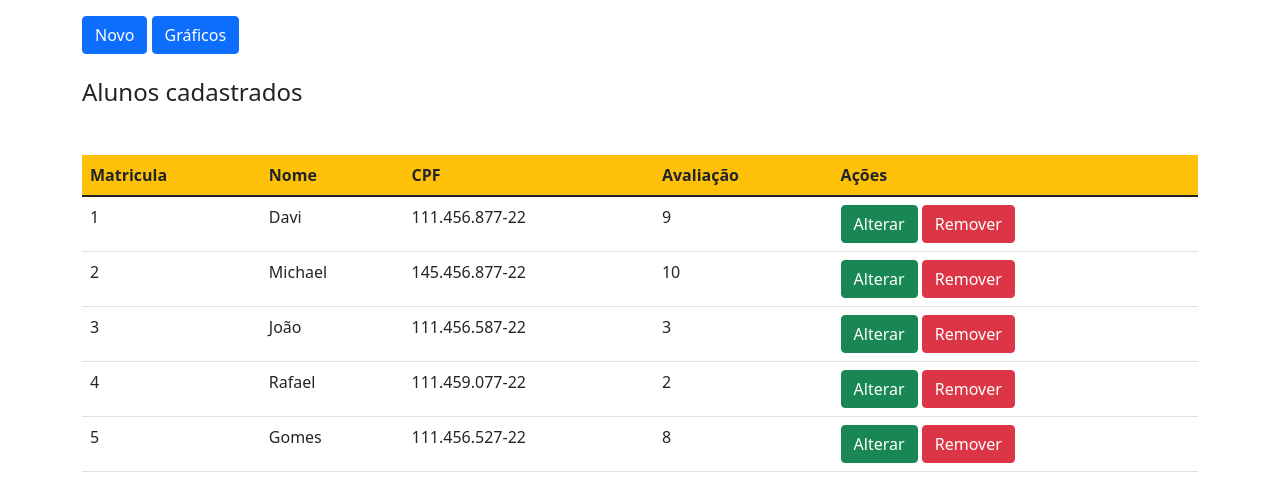
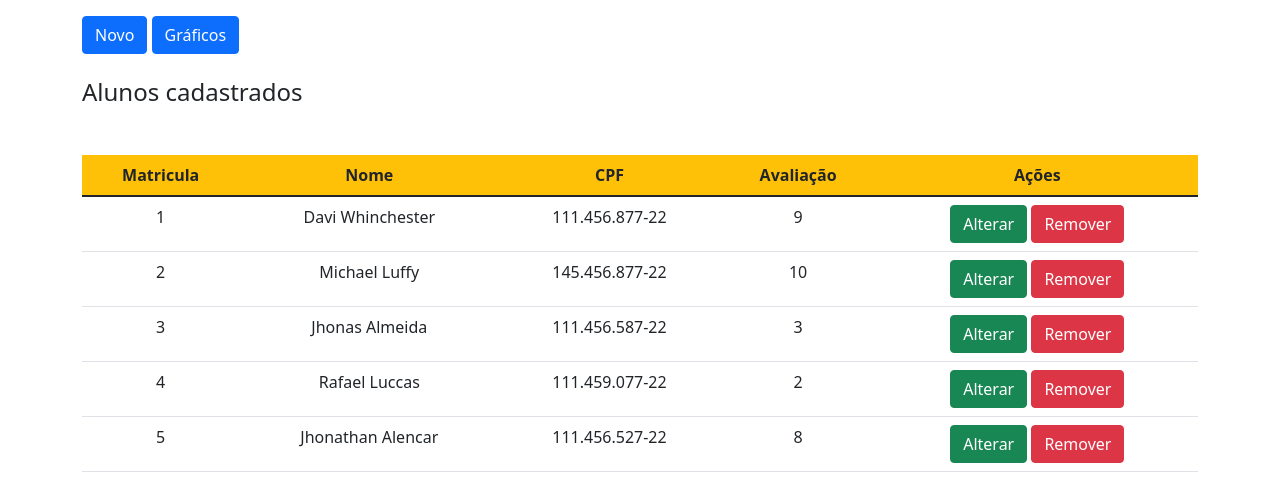
Before and after one commit to davimateus1/FrontendBZU, a React (Create React App) app in the folder frontend/: page / in a window 1280 px wide. Shown: the top 502 px of the page. Built offline with nearby package versions, Linux system fonts and the light colour scheme.

Commit message:
Validações  e comentários

```diff
--- a/frontend/public/index.html
+++ b/frontend/public/index.html
@@ -4,7 +4,7 @@
     <meta charset="utf-8" />
     <meta name="viewport" content="width=device-width, initial-scale=1" />
     <link rel="icon" href="favicon.ico" type="image/x-icon"/>
-    <title>Frontend BZU </title>
+    <title>Frontend BZU</title>
   </head>
   <body>
     <div id="root"></div>
--- a/frontend/src/App.js
+++ b/frontend/src/App.js
@@ -7,11 +7,36 @@ import ModalDelete from "./Components/ModalDelete";
 import ShowChart from "./Components/ShowChart";
 
 const database = [
-  { matricula: 1, nome: "Davi", cpf: "111.456.877-22", avaliacao: "9" },
-  { matricula: 2, nome: "Michael", cpf: "145.456.877-22", avaliacao: "10" },
-  { matricula: 3, nome: "João", cpf: "111.456.587-22", avaliacao: "3" },
-  { matricula: 4, nome: "Rafael", cpf: "111.459.077-22", avaliacao: "2" },
-  { matricula: 5, nome: "Gomes", cpf: "111.456.527-22", avaliacao: "8" },
+  {
+    matricula: 1,
+    nome: "Davi Whinchester",
+    cpf: "111.456.877-22",
+    avaliacao: "9",
+  },
+  {
+    matricula: 2,
+    nome: "Michael Luffy",
+    cpf: "145.456.877-22",
+    avaliacao: "10",
+  },
+  {
+    matricula: 3,
+    nome: "Jhonas Almeida ",
+    cpf: "111.456.587-22",
+    avaliacao: "3",
+  },
+  {
+    matricula: 4,
+    nome: "Rafael Luccas",
+    cpf: "111.459.077-22",
+    avaliacao: "2",
+  },
+  {
+    matricula: 5,
+    nome: "Jhonathan Alencar",
+    cpf: "111.456.527-22",
+    avaliacao: "8",
+  },
 ];
 
 class App extends React.Component {
@@ -50,6 +75,7 @@ class App extends React.Component {
     }
   };
 
+  // Inicio do fluxo de Modal
   abrirModalInserir = () => {
     this.setState({ modalInserir: true });
   };
@@ -81,11 +107,78 @@ class App extends React.Component {
   fecharModalApagar = () => {
     this.setState({ modalApagar: false });
   };
+  // Fim do fluxo de modals
 
+  //Inicio validações
+  validacaoNome = (nome) => {
+    return !!nome.match(/[A-Z][a-z]* [A-Z][a-z]*/);
+  };
+
+  geradorMatricula = (list) => {
+    let matricula = 1;
+    if (list.length > 0) {
+      matricula =
+        this.state.database[this.state.database.length - 1].matricula +
+        parseInt(1);
+    }
+    return matricula;
+  };
+
+  geradorNome = (nome) => {
+    const nomeFormatado = this.validacaoNome(nome);
+    if (nomeFormatado) {
+      return nome;
+    } else {
+      alert("Nome inválido, por favor tente novamente!");
+    }
+  };
+
+  validacaoCpf = (cpf) => {
+    if (cpf.length === 14) {
+      const cpfEncontrado = this.state.database.find(
+        (form) => form.cpf === cpf
+      );
+      if (cpfEncontrado) {
+        return alert("Esse CPF já existe!");
+      }
+      return cpf;
+    }
+    alert("CPF Incompleto!");
+  };
+
+  validacaoAvaliacao = (avaliacao) => {
+    if (avaliacao >= 0 && avaliacao < 11 && avaliacao !== "") {
+      return avaliacao;
+    }
+    alert("Insira valores entre 0 e 10!");
+  };
+  // Fim validações
+
+  //Inicio Operações CRUD
   inserir = () => {
+    var lista = this.state.database;
     var novoValor = { ...this.state.form };
-    novoValor.matricula = this.state.database.length + 1;
-    var lista = this.state.database;
+
+    const nome = this.geradorNome(this.state.form.nome);
+    if (nome) {
+      novoValor.nome = nome;
+    } else {
+      return;
+    }
+
+    const cpf = this.validacaoCpf(this.state.form.cpf);
+    if (cpf === undefined) {
+      return;
+    }
+
+    const avaliacao = this.validacaoAvaliacao(this.state.form.avaliacao);
+    if (avaliacao === undefined) {
+      return;
+    }
+
+    novoValor.avaliacao = avaliacao;
+    novoValor.cpf = cpf;
+    novoValor.matricula = this.geradorMatricula(lista);
     lista.push(novoValor);
     this.setState({ modalInserir: false, database: lista });
   };
@@ -95,6 +188,23 @@ class App extends React.Component {
     const resultadoIndex = lista.findIndex(
       (aluno) => aluno.matricula === data.matricula
     );
+
+    const nome = this.geradorNome(this.state.form.nome);
+    if (nome) {
+      this.state.nome = nome;
+    } else {
+      return;
+    }
+
+    const cpf = this.validacaoCpf(this.state.form.cpf);
+    if (cpf === undefined) {
+      return;
+    }
+
+    const avaliacao = this.validacaoAvaliacao(this.state.form.avaliacao);
+    if (avaliacao === undefined) {
+      return;
+    }
     lista[resultadoIndex] = data;
     this.setState({ modalAlterar: false, database: lista });
   };
@@ -107,6 +217,7 @@ class App extends React.Component {
     lista.splice(resultado, 1);
     this.setState({ modalApagar: false, database: lista });
   };
+  // Fim operações CRUD
 
   render() {
     return (
@@ -147,6 +258,7 @@ class App extends React.Component {
           fecharModalChart={this.fecharModalChart}
           modalChart={this.state.modalChart}
         />
+
       </>
     );
   }
--- a/frontend/src/Components/Charts/index.js
+++ b/frontend/src/Components/Charts/index.js
@@ -3,7 +3,7 @@ import { Bar, Line } from "react-chartjs-2";
 import { Container } from "reactstrap";
 
 const data = {
-  labels: ["Davi", "Michael", "João", "Rafael", "Gomes"],
+  labels: ["Davi W", "Michael L", "Jhonas A", "Rafael L", "Jhonathan A"],
   datasets: [
     {
       label: "Resultado do semestre",
--- a/frontend/src/Components/Content/index.js
+++ b/frontend/src/Components/Content/index.js
@@ -12,7 +12,7 @@ export default class Content extends Component {
             <Button color="primary mt-3" onClick={() => this.props.abrirModalChart()}> Gráficos </Button>
             <h4 class="mt-4 mb-5">Alunos cadastrados</h4>
             <Table>
-              <thead class="bg-warning">
+              <thead class="bg-warning text-center">
                 <tr>
                   <th>Matricula</th>
                   <th>Nome</th>
@@ -21,7 +21,7 @@ export default class Content extends Component {
                   <th>Ações</th>
                 </tr>
               </thead>
-              <tbody>
+              <tbody class="text-center">
                 {this.props.database.map((aluno) => (
                   <tr>
                     <td>{aluno.matricula}</td>
--- a/frontend/src/Components/ModalCreate/index.js
+++ b/frontend/src/Components/ModalCreate/index.js
@@ -25,6 +25,7 @@ export default class ModalCreate extends Component {
               className="form-control"
               type="text"
               name="nome"
+              placeHolder="Ex: Davi Mateus"
               onChange={this.props.handleChange}
             />
           </FormGroup>
@@ -36,6 +37,7 @@ export default class ModalCreate extends Component {
               type="text"
               name="cpf"
               maxLength={14}
+              placeHolder="Apenas dígitos"
               onChange={e => this.props.handleChange(e, true)}
               value={this.props.form.cpf}
             />
@@ -47,6 +49,7 @@ export default class ModalCreate extends Component {
               className="form-control"
               type="text"
               name="avaliacao"
+              placeHolder="Apenas dígitos (0 - 10)"
               maxLength={2}
               onChange={this.props.handleChange}
             />
```
